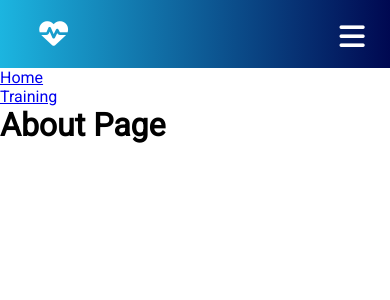
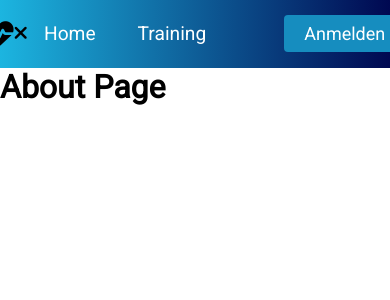
Before and after one commit to raaaaaphaela/mission-fit, a React (Create React App) app: page / in a window 390 px wide. Shown: the top 300 px of the page. Built offline with nearby package versions, Linux system fonts and the light colour scheme.

Commit message:
navbar now in app.js

```diff
--- a/src/App.css
+++ b/src/App.css
@@ -34,3 +34,40 @@
     padding-bottom: 1rem;
     font-size: 1rem;
 }
+
+:root {
+    --primary: #6ebee0;
+    --background: #000851;
+}
+
+.navbar {
+background: linear-gradient(90deg, #1CB5E0 0%, #000851 100%);
+display: flex;
+justify-content: center;
+align-items: center;
+font-size: 1.2rem;
+height: 8vh;
+}
+
+.nav-menu {
+    display: grid;
+    grid-template-columns: repeat(5, auto);
+    grid-gap: 10px;
+    list-style: none;
+    text-align: center;
+    width: 70vw;
+    justify-content: end;
+    margin-right: 2rem;
+}
+
+.nav-links a {
+    color: white;
+    text-decoration: none;
+    padding: 0.5rem 1rem;
+}
+
+.nav-links:hover {
+    background-color: var(--primary);
+    border-radius: 4px;
+    transition: all 0.2s ease-out;
+}
--- a/src/App.js
+++ b/src/App.js
@@ -4,6 +4,8 @@ import Navbar from './components/Navbar/Navbar'
 import './App.css'
 import Training from './Pages/Training'
 import About from './Pages/About'
+import { Button } from './components/Button'
+
 
 const App = () => {
     const legWorkout = 'legs';
@@ -11,13 +13,17 @@ const App = () => {
 
     return (
         <Router>
-            <div>
-                <Navbar />
-                <ul>
-                    <li><Link to="/">Home</Link></li>
-                    <li><Link to="/training">Training</Link></li>
+            <nav className="navbar">
+                <h1 className="navbar-logo"><i className="fas fa-heartbeat"></i></h1>
+                <div className="menu-icon">
+                    <i className='fas fa-times'></i>
+                </div>
+                <ul className='nav-menu active'>
+                    <li className="nav-links"><Link to="/">Home</Link></li>
+                    <li className="nav-links"><Link to="/training">Training</Link></li>
                 </ul>
-            </div>
+                <Button>Anmelden</Button>
+            </nav>
             <Switch>
                 <Route path="/" exact component={About} />
                 <Route path="/training" component={Training} />
--- a/src/components/Navbar/MenuItems.js
+++ /dev/null
@@ -1,28 +0,0 @@
-export const MenuItems = [
-
-    {
-        title: 'Home',
-        url: '#',
-        cName: 'nav-links'
-    },
-    {
-        title: 'Training',
-        url: '#',
-        cName: 'nav-links'
-    },
-    {
-        title: 'Ernährung',
-        url: '#',
-        cName: 'nav-links'
-    },
-    {
-        title: 'Ausgleich',
-        url: '#',
-        cName: 'nav-links'
-    },
-    {
-        title: 'Sign up',
-        url: '#',
-        cName: 'nav-links-mobile'
-    },
-]
--- a/src/components/Navbar/Navbar.css
+++ /dev/null
@@ -1,137 +0,0 @@
-:root {
-    --primary: #6ebee0;
-    --background: #000851;
-}
-
-.NavbarItems {
-background: linear-gradient(90deg, #1CB5E0 0%, #000851 100%);
-display: flex;
-justify-content: center;
-align-items: center;
-font-size: 1.2rem;
-height: 8vh;
-}
-
-.navbar-logo {
-    color: white;
-    justify-self: start;
-    margin-left: 2rem;
-    cursor: pointer;
-}
-
-.nav-menu {
-    display: grid;
-    grid-template-columns: repeat(5, auto);
-    grid-gap: 10px;
-    list-style: none;
-    text-align: center;
-    width: 70vw;
-    justify-content: end;
-    margin-right: 2rem;
-}
-
-.nav-links {
-    color: white;
-    text-decoration: none;
-    padding: 0.5rem 1rem;
-}
-
-.nav-links:hover {
-    background-color: var(--primary);
-    border-radius: 4px;
-    transition: all 0.2s ease-out;
-}
-
-.nav-links-mobile {
-    display: none;
-}
-
-.fa-bars {
-    color: white;
-}
-
-.menu-icon {
-    display: none;
-}
-
-@media screen and (max-width: 960px) {
-    .NavbarItems {
-        position: relative;
-    }
-
-    .nav-menu {
-        display: flex;
-        flex-direction: column;
-        width: 100%;
-        height: auto;
-        position: absolute;
-        top: 8vh;
-        left: -100%;
-        opacity: 1;
-        transition: all 0.5s ease;
-    }
-
-    .nav-menu.active {
-        background: var(--background);
-        left: 0;
-        opacity: 1;
-        transition: all 0.5s ease;
-        z-index: 1;
-    }
-
-    .nav-links {
-        text-align: center;
-        padding: 2rem;
-        width: 100%;
-        display: table;
-    }
-
-    .nav-links:hover {
-        background-color: var(--primary);
-        border-radius: 0;
-    }
-
-    .navbar-logo {
-        position: absolute;
-        top: 0;
-        left: 0;
-        transform: translate(25%, 50%);
-    }
-
-    .menu-icon {
-        display: block;
-        position: absolute;
-        top: 0;
-        right: 0;
-        transform: translate(-100%, 60%);
-        font-size: 1.8rem;
-        cursor: pointer;
-    }
-
-    .fa-times {
-        color: white;
-        font-size: 2rem;
-    }
-
-    .nav-links-mobile {
-        display: block;
-        text-align: center;
-        padding: 1.5rem;
-        margin: 2rem auto;
-        border-radius: 4px;
-        width: 80%;
-        background: white;
-        text-decoration: none;
-        color: var(--background);
-    }
-
-    .nav-links-mobile:hover {
-        background: var(--primary);
-        color: white;
-        transition: all 0.2s ease;
-    }
-
-    Button {
-        display: none;
-    }
-}
--- a/src/components/Navbar/Navbar.js
+++ /dev/null
@@ -1,40 +0,0 @@
-import React, { Component } from 'react'
-import { MenuItems } from './MenuItems'
-import './Navbar.css'
-import { Button } from '../Button'
-
-class Navbar extends Component {
-
-    state = { clicked: false }
-
-    handleClick = () => {
-        this.setState({ clicked: !this.state.clicked })
-    }
-
-    render() {
-        return (
-            <nav className="NavbarItems">
-                <h1 className="navbar-logo"><i className="fas fa-heartbeat"></i></h1>
-                <div className="menu-icon" onClick={this.handleClick}>
-                    <i className={this.state.clicked ? 'fas fa-times' : 'fas fa-bars'}></i>
-                </div>
-                <ul className={this.state.clicked ? 'nav-menu active' : 'nav-menu'}>
-                    {MenuItems.map((item, index) => {
-                        return (
-                            <li key={index}>
-                                <a href={item.url} className={item.cName}>
-                                    {item.title}
-                                </a>
-                            </li>
-                        )
-                    })}
-
-                </ul>
-                <Button>Anmelden</Button>
-            </nav>
-        )
-    }
-
-}
-
-export default Navbar
```
